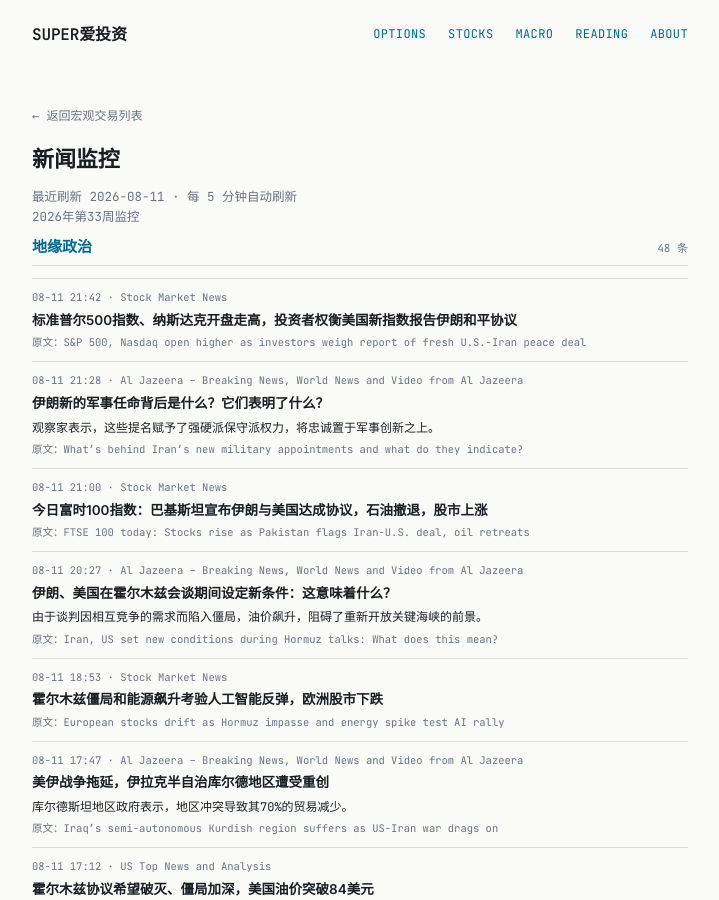
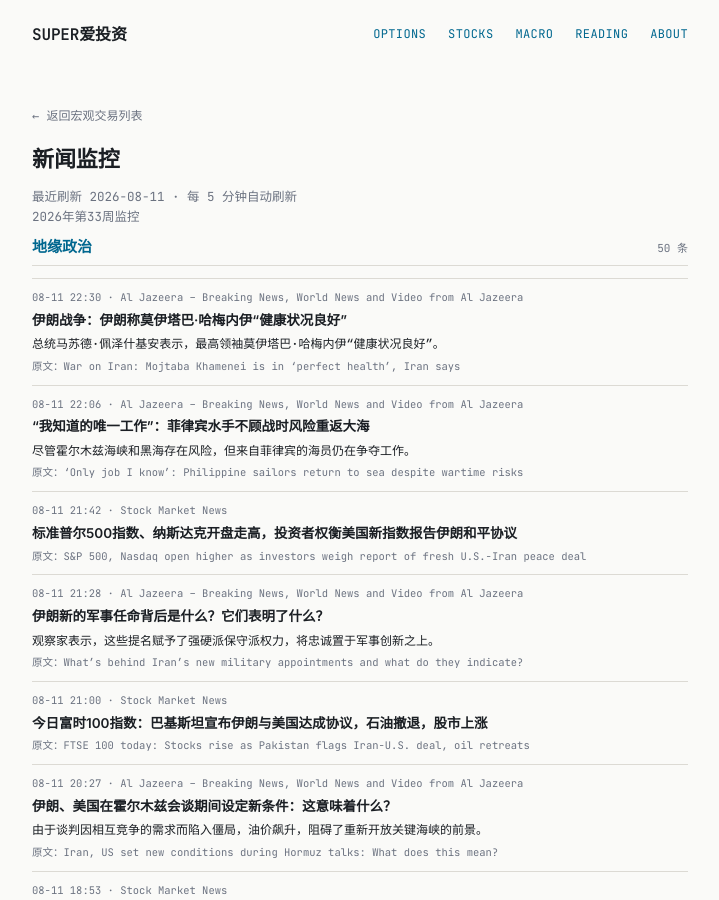
Before and after one commit to tang3super/tang3super.github.io, a Jekyll site: the page built from _macro_trade/news-digest.md, in a window 1280 px wide and 900 px high. Shown: the whole window, without its empty margins (280-999 px from the left). Built offline with Jekyll 4.4.1, drawn with Linux system fonts in a browser that asks for light colours; some of the changed text lies outside the part shown.

Commit message:
sync news-digest article

```diff
--- a/_macro_trade/news-digest.md
+++ b/_macro_trade/news-digest.md
@@ -10,6 +10,20 @@ refresh_note: 每 5 分钟自动刷新
 topics:
 - name: 地缘政治
   items:
+  - title: 'War on Iran: Mojtaba Khamenei is in ‘perfect health’, Iran says'
+    summary: President Masoud Pezeshkian says Supreme Leader Mojtaba Khamenei is in ‘perfect health’.
+    link: https://www.aljazeera.com/video/newsfeed/2026/8/11/war-on-iran-mojtaba-khamenei-is-in-perfect-health-iran-says?traffic_source=rss
+    source: Al Jazeera – Breaking News, World News and Video from Al Jazeera
+    time: 08-11 22:30
+    title_zh: 伊朗战争：伊朗称莫伊塔巴·哈梅内伊“健康状况良好”
+    summary_zh: 总统马苏德·佩泽什基安表示，最高领袖莫伊塔巴·哈梅内伊“健康状况良好”。
+  - title: '‘Only job I know’: Philippine sailors return to sea despite wartime risks'
+    summary: Despite risks in the Strait of Hormuz and Black Sea, seafarers from the Philippines are still competing for jobs.
+    link: https://www.aljazeera.com/features/2026/8/11/only-job-i-know-philippine-sailors-return-to-sea-despite-wartime-risks?traffic_source=rss
+    source: Al Jazeera – Breaking News, World News and Video from Al Jazeera
+    time: 08-11 22:06
+    title_zh: “我知道的唯一工作”：菲律宾水手不顾战时风险重返大海
+    summary_zh: 尽管霍尔木兹海峡和黑海存在风险，但来自菲律宾的海员仍在争夺工作。
   - title: S&P 500, Nasdaq open higher as investors weigh report of fresh U.S.-Iran peace deal
     summary: ''
     link: https://www.investing.com/news/stock-market-news/sp-500-nasdaq-open-higher-as-investors-weigh-report-of-fresh-usiran-peace-deal-4851869
@@ -330,6 +344,13 @@ topics:
     time: 08-10 02:18
 - name: 货币政策
   items:
+  - title: Credit card debt climbs to $1.26 trillion as ‘K-shaped’ divide persists, New York Fed research finds
+    summary: Credit card balances are ticking higher mid-way through the year, according to a new report on household debt from the Federal Reserve Bank…
+    link: https://www.cnbc.com/2026/08/11/ny-fed-credit-card-debt-hits-1point26-trillion-k-shaped-divide-persists.html
+    source: US Top News and Analysis
+    time: 08-11 23:08
+    title_zh: 纽约联邦储备银行研究发现，由于“K型”鸿沟持续存在，信用卡债务攀升至1.26万亿美元
+    summary_zh: 根据联邦储备银行一份关于家庭债务的新报告，信用卡余额今年中期正在走高..
   - title: U.S. judge ends graft case against Indian billionaire Gautam Adani
     summary: A U.S. federal judge has approved the Department of Justice's decision to dismiss the criminal probe against Indian billionaire Gautam Adani…
     link: https://www.cnbc.com/2026/08/11/us-judge-ends-graft-case-against-indian-billionaire-gautam-adani.html
```
